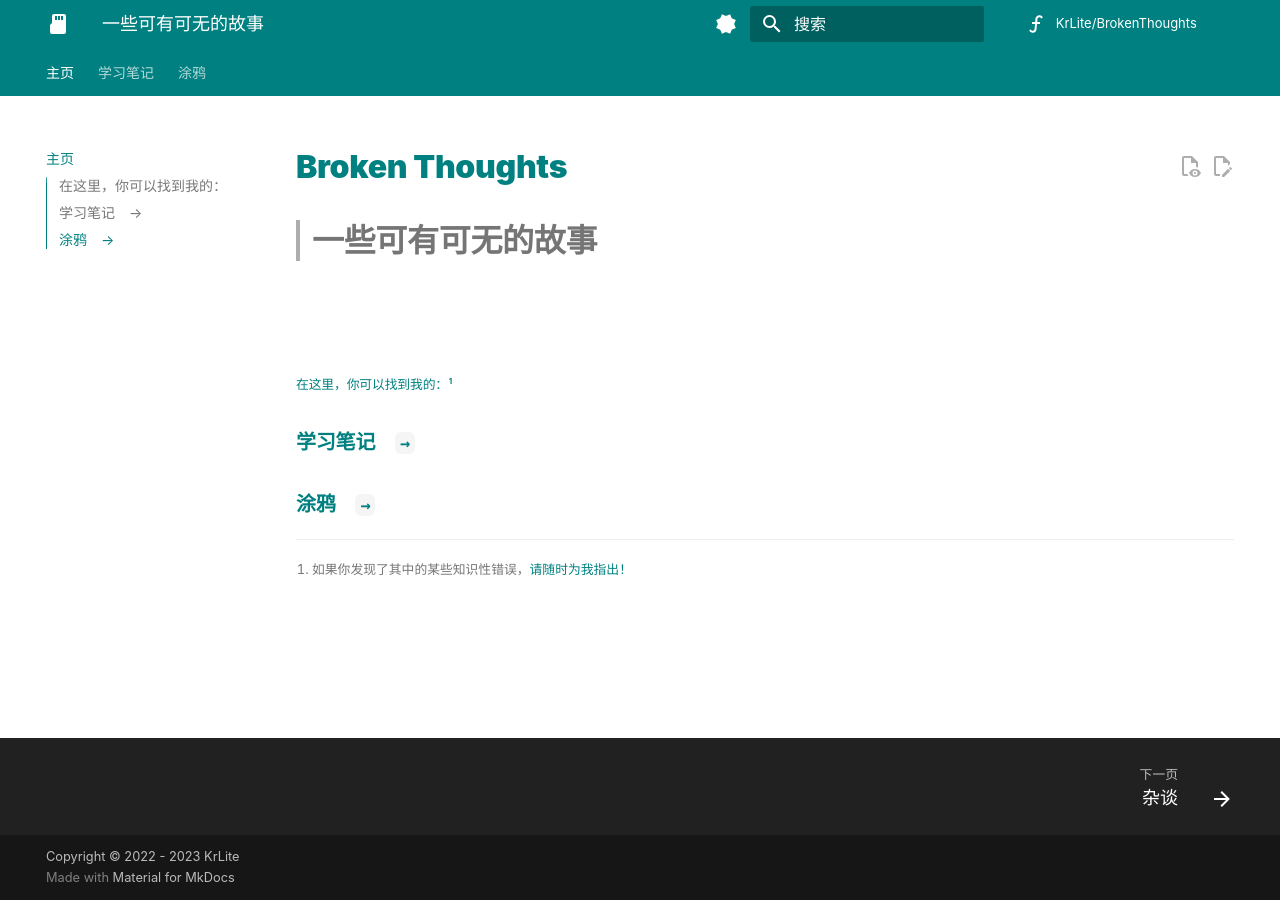
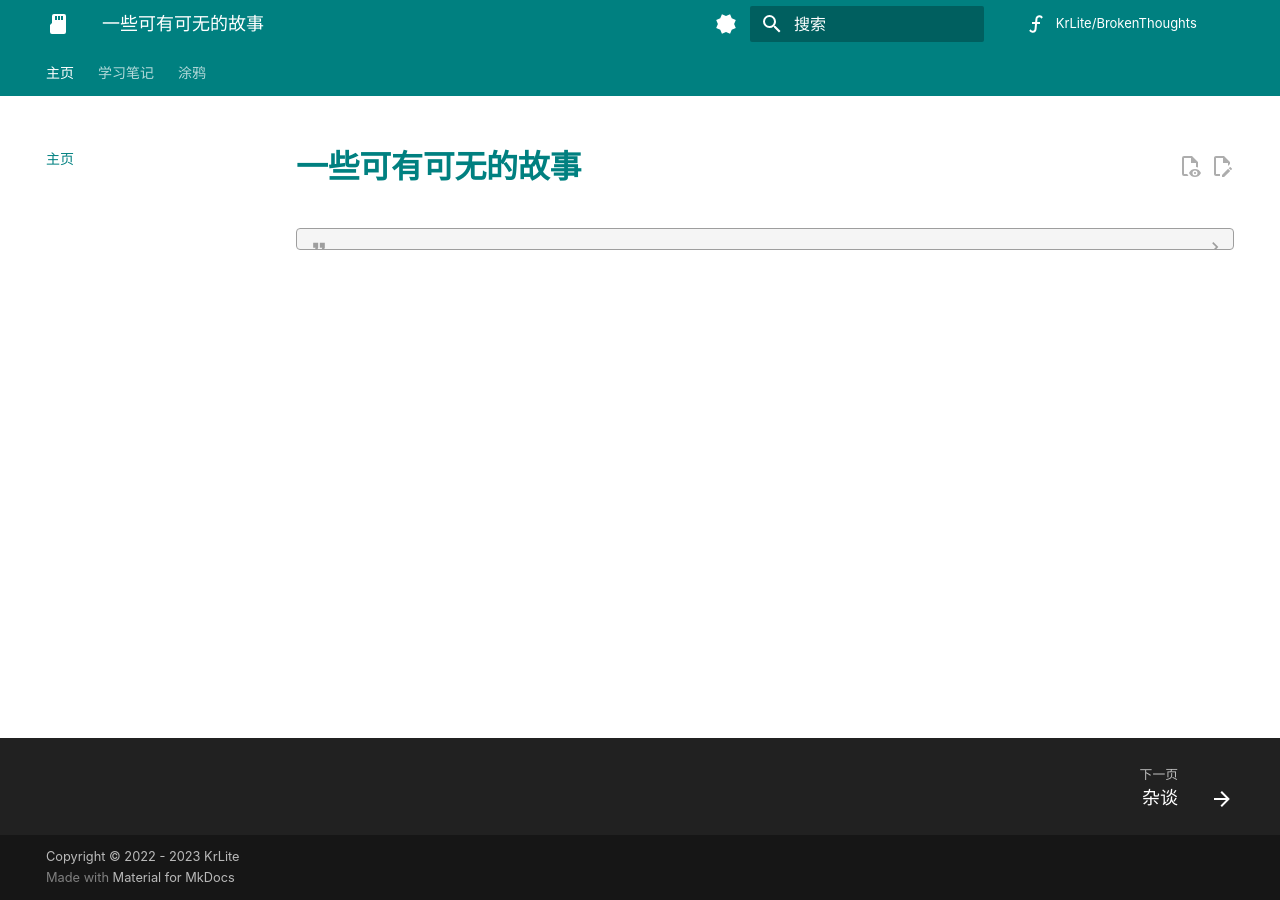
Before and after one commit to KrLite/BrokenThoughts, an MkDocs documentation site: the page built from docs/index.md, in a window 1280 px wide. Built offline with MkDocs 1.6.1 and Material for MkDocs 9.7.7, drawn with Linux system fonts in a browser that asks for light colours; some web fonts are replaced; comment, search, counter and statistics services are not loaded.

Commit message:
trying quote

```diff
--- a/docs/index.md
+++ b/docs/index.md
@@ -1,9 +1,20 @@
-# Broken Thoughts<br /><blockquote>一些可有可无的故事</blockquote>
+# 一些可有可无的故事
 
-###### 在这里，你可以找到我的：[^issues]
+??? quote ""
 
-### [学习笔记&emsp;`→`](notebook)
-
-### [涂鸦&emsp;`→`](doddles)
-
-[^issues]: 如果你发现了其中的某些知识性错误，[请随时为我指出！](https://github.com/KrLite/BrokenThoughts/issues)
+    <h6>
+      “
+      <br />
+      <i>
+        世界好小，我用两只脚就能走遍。
+        <br />
+        世界很大。我活了几百年见证世间喜怒哀乐，而这些树木和岩石，它们愿意花费几百个世纪。
+      </i>
+      &thinsp;
+      ”
+      <div align="right">
+        <i>
+          <sub>——某不愿透露姓名的幻想乡妖怪</sub>
+        </i>
+      </div>
+    </h6>
```
